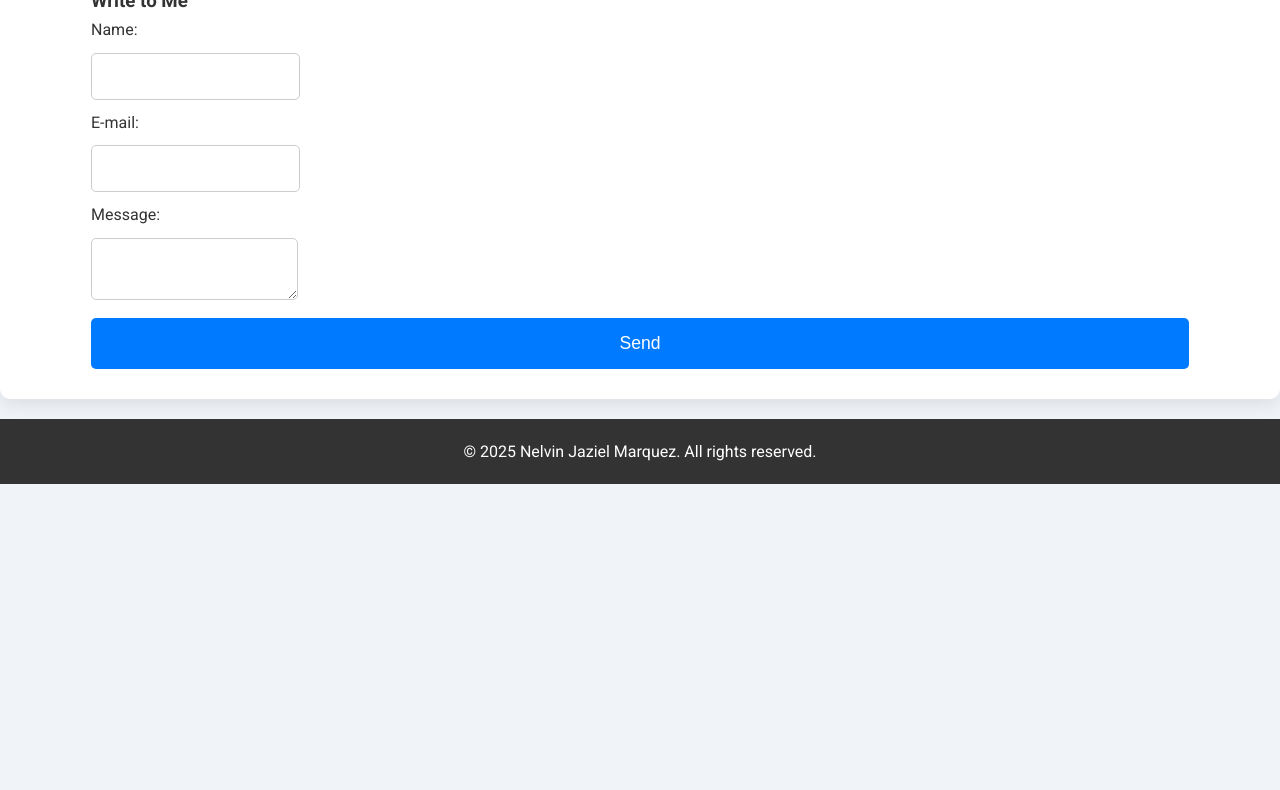
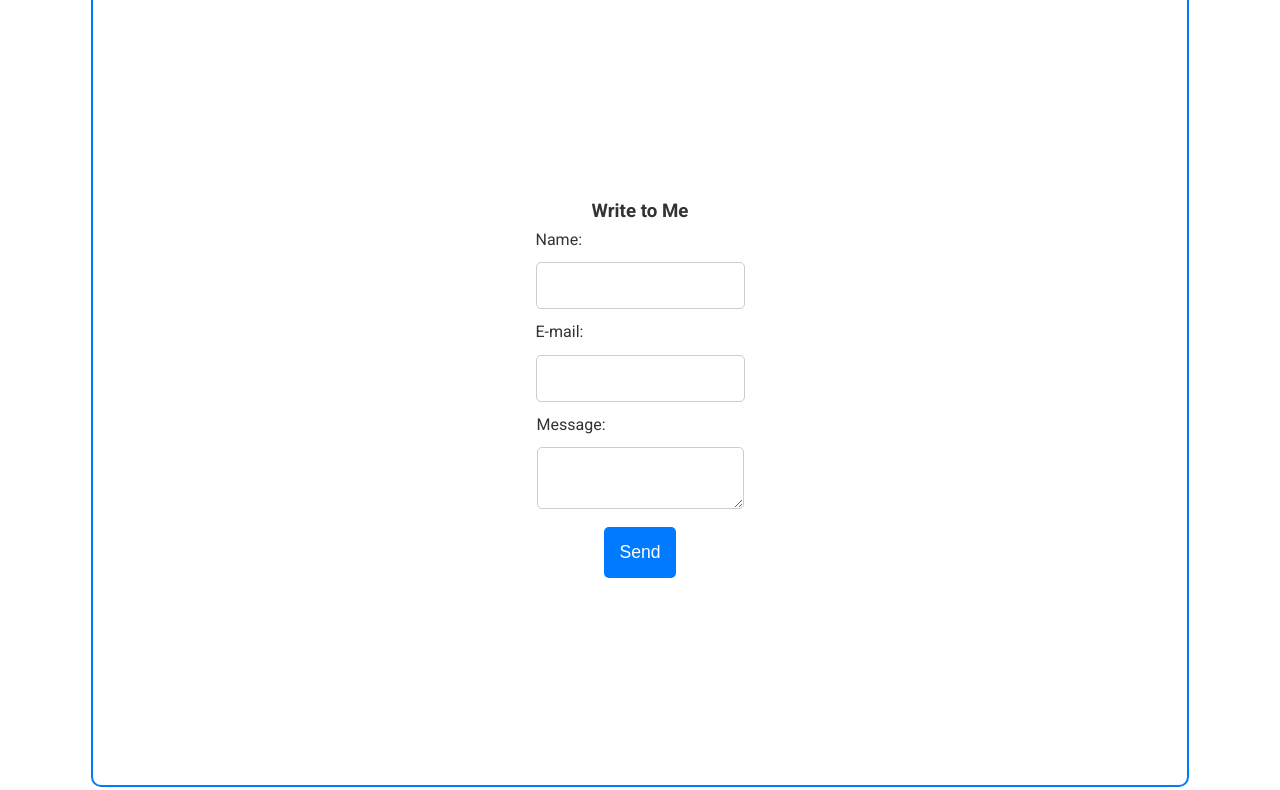
Before and after one commit to nelvinjazieldeveloper/portafolio, a plain HTML site: page index.html in a window 1280 px wide. Shown: the part 3358-4148 px from the top of the page. Before the commit the page ends 3842 px from the top, so only its background shows below. Drawn offline with nearby package versions, Linux system fonts and the light colour scheme.

Commit message:
Update styles.css

```diff
--- a/styles.css
+++ b/styles.css
@@ -18,6 +18,17 @@ header {
     text-align: center;
     position: relative;
 
+}
+
+form{
+    display: flex;
+    flex-direction: column;
+    align-items: center;
+    justify-content: center;
+    height: 100vh;
+    border: #007bff solid 2px;
+    border-radius: 10px;
+    margin: auto;
 }
 
 #menu-header {
```
